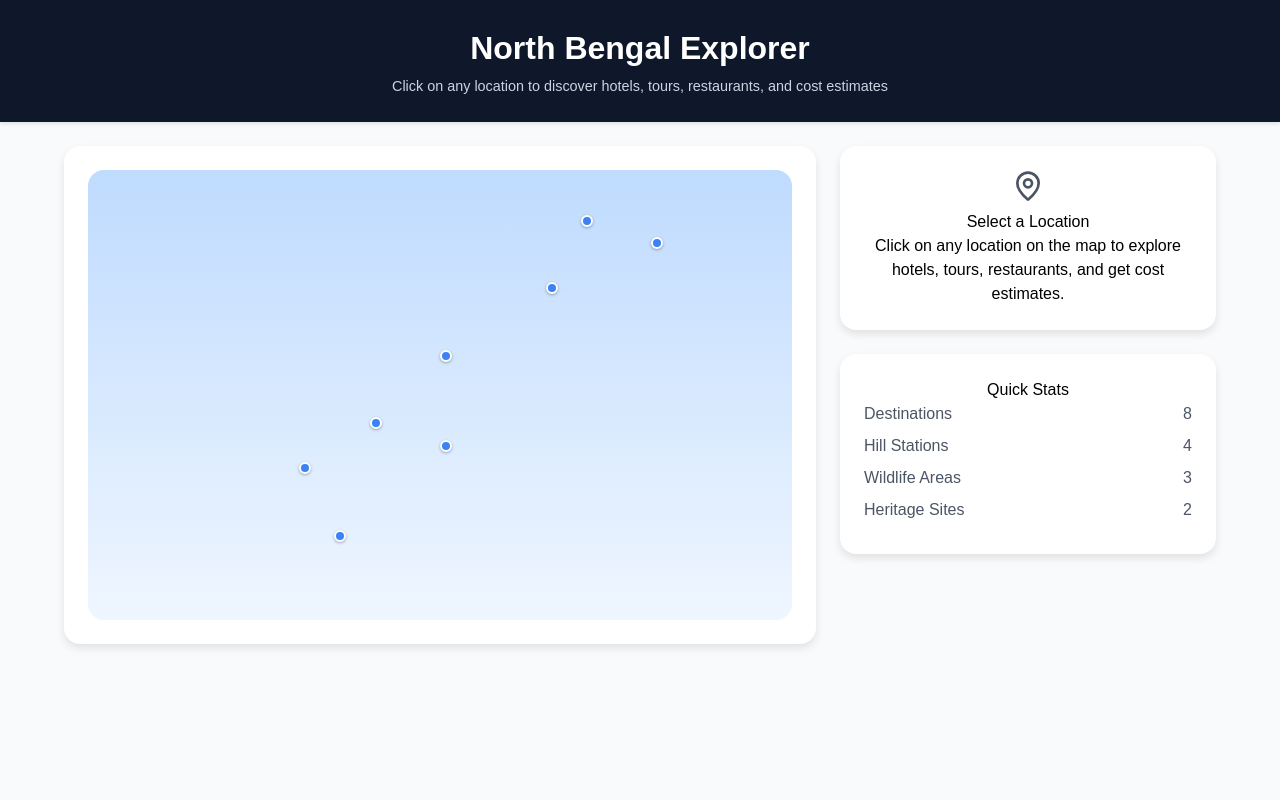
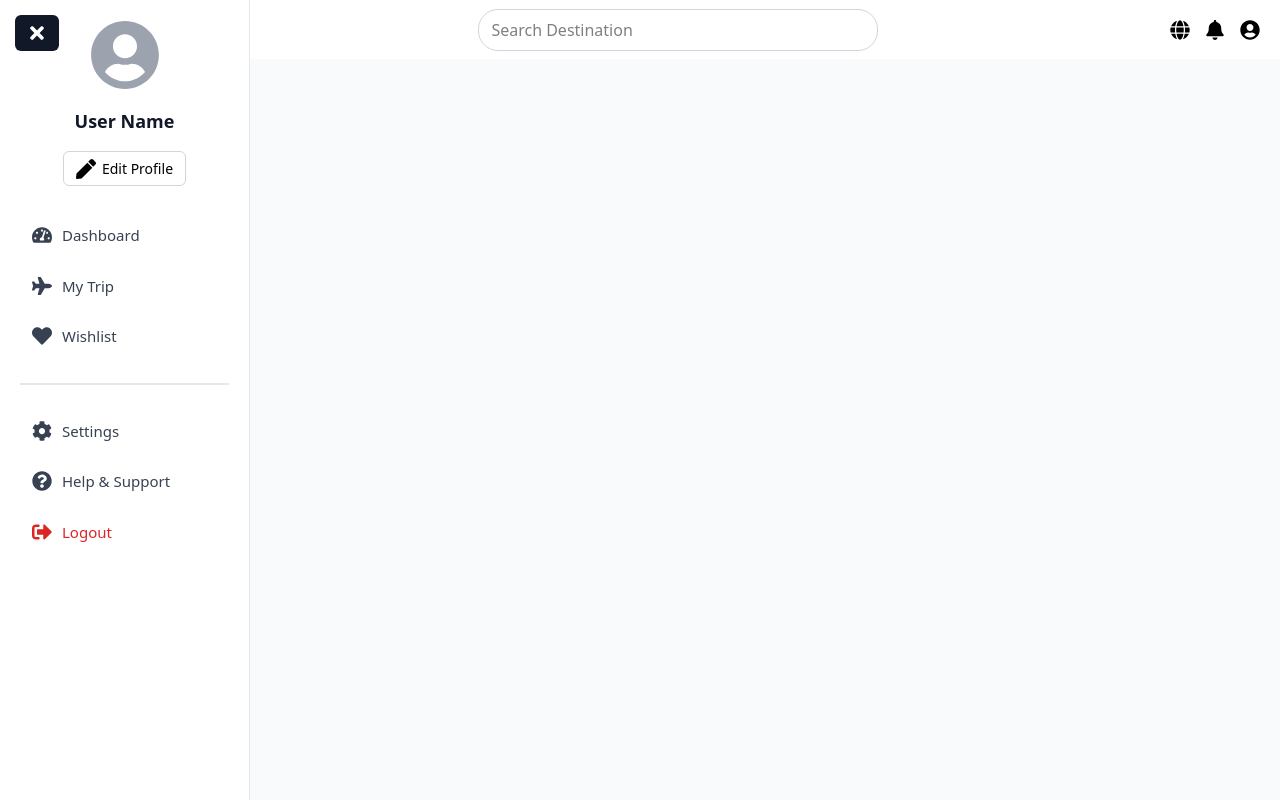
Before and after one commit to SIH2025-travel/Tourism, a React (Vite) app: page /home in a window 1280 px wide. Built offline with nearby package versions, Linux system fonts and the light colour scheme.

Commit message:
Home Page Design

```diff
--- a/src/App.jsx
+++ b/src/App.jsx
@@ -1,53 +1,79 @@
-import React from "react";
-import { BrowserRouter as Router, Routes, Route } from "react-router-dom";
-import LandingPage from "./Landing/LandingPage";
-import LoginPage from "./Signin/LoginPage";
-import SignUp from "./Signup/SignUp";
-import HomePage from "./Home/HomePage";
 
 
 
-function App() {
-  return (
-    <Router>
-      <Routes>
-
-        {/* Landing Page at root */}
-        <Route path="/" element={<LandingPage />} />
-
-        <Route path="/login" element={<LoginPage />} />
 
 
-        <Route path="/signup" element={<SignUp />} />
+import React from "react";
+import HomePage from "./Home/HomePage";
 
-        {/* Home Page */}
-        <Route path="/home" element={<HomePage />} />
-
-        {/* 404 Fallback */}
-        <Route
-          path="*"
-          element={
-            <div style={styles.notFound}>
-              <h1>404 - Page Not Found</h1>
-              <p>The page you are looking for does not exist.</p>
-            </div>
-          }
-        />
-
-      </Routes>
-    </Router>
-  );
+function App() {
+  return <HomePage />;
 }
 
-
-const styles = {
-  notFound: {
-    textAlign: "center",
-    marginTop: "100px",
-    fontFamily: "Arial, sans-serif",
-    color: "#333",
-  },
-};
+export default App;
 
 
-export default App;
+
+
+
+
+
+
+
+
+
+
+
+// import React from "react";
+// import { BrowserRouter as Router, Routes, Route } from "react-router-dom";
+// import LandingPage from "./Landing/LandingPage";
+// import LoginPage from "./Signin/LoginPage";
+// import SignUp from "./Signup/SignUp";
+// import HomePage from "./Home/HomePage";
+
+
+
+// function App() {
+//   return (
+//     <Router>
+//       <Routes>
+
+//         {/* Landing Page at root */}
+//         <Route path="/" element={<LandingPage />} />
+
+//         <Route path="/login" element={<LoginPage />} />
+
+
+//         <Route path="/signup" element={<SignUp />} />
+
+//         {/* Home Page */}
+//         <Route path="/home" element={<HomePage />} />
+
+//         {/* 404 Fallback */}
+//         <Route
+//           path="*"
+//           element={
+//             <div style={styles.notFound}>
+//               <h1>404 - Page Not Found</h1>
+//               <p>The page you are looking for does not exist.</p>
+//             </div>
+//           }
+//         />
+
+//       </Routes>
+//     </Router>
+//   );
+// }
+
+
+// const styles = {
+//   notFound: {
+//     textAlign: "center",
+//     marginTop: "100px",
+//     fontFamily: "Arial, sans-serif",
+//     color: "#333",
+//   },
+// };
+
+
+// export default App;
--- a/src/Home/HomePage.css
+++ b/src/Home/HomePage.css
@@ -1,152 +1,17 @@
-/* General */
 .homepage {
-  min-height: 100vh;
-  background-color: #f8fafc;
   display: flex;
   flex-direction: column;
-  align-items: center;
-  font-family: Arial, sans-serif;
+  height: 100vh;
 }
 
-/* Header */
-.homepage-header {
-  width: 100%;
-  background-color: #0f172a;
-  color: white;
-  padding: 1.5rem 0;
-  text-align: center;
-  box-shadow: 0 2px 4px rgba(0,0,0,0.1);
+/* body contains sidebar + content */
+.home-body {
+  display: flex;
+  flex: 1;
 }
 
-.homepage-header h1 {
-  font-size: 2rem;
-  font-weight: bold;
+.home-content {
+  flex: 1;
+  padding: 20px;
+  background: #f9fafb;
 }
-
-.homepage-header p {
-  margin-top: 0.25rem;
-  color: #cbd5e1;
-  font-size: 0.9rem;
-}
-
-/* Main Content */
-.homepage-main {
-  display: grid;
-  grid-template-columns: 1fr;
-  gap: 1.5rem;
-  width: 100%;
-  max-width: 1200px;
-  padding: 1.5rem;
-}
-
-@media(min-width: 768px) {
-  .homepage-main {
-    grid-template-columns: 2fr 1fr;
-  }
-}
-
-/* Map Card */
-.homepage-map-card {
-  background: white;
-  border-radius: 1rem;
-  padding: 1.5rem;
-  box-shadow: 0 4px 8px rgba(0,0,0,0.1);
-  position: relative;
-}
-
-.homepage-map {
-  width: 100%;
-  height: 450px;
-  border-radius: 1rem;
-  background: linear-gradient(to bottom, #bfdbfe, #eff6ff);
-  position: relative;
-  overflow: hidden;
-}
-
-/* Locations */
-.homepage-location {
-  position: absolute;
-  cursor: pointer;
-}
-
-.homepage-location-dot {
-  width: 0.75rem;
-  height: 0.75rem;
-  background-color: #3b82f6;
-  border-radius: 50%;
-  border: 2px solid white;
-  box-shadow: 0 1px 3px rgba(0,0,0,0.3);
-  transition: transform 0.2s;
-}
-
-.homepage-location:hover .homepage-location-dot {
-  transform: scale(1.25);
-}
-
-.homepage-location-label {
-  position: absolute;
-  left: 1.25rem;
-  top: 0;
-  background: white;
-  padding: 0.25rem 0.5rem;
-  border-radius: 0.5rem;
-  box-shadow: 0 1px 3px rgba(0,0,0,0.2);
-  font-size: 0.75rem;
-  color: #374151;
-  display: none;
-}
-
-.homepage-location:hover .homepage-location-label {
-  display: block;
-}
-
-/* Info Section */
-.homepage-info {
-  display: flex;
-  flex-direction: column;
-  gap: 1.5rem;
-}
-
-@media(min-width: 768px) {
-  .homepage-info {
-    flex-direction: column;
-  }
-}
-
-/* Cards */
-.homepage-card {
-  background: white;
-  border-radius: 1rem;
-  padding: 1.5rem;
-  box-shadow: 0 4px 8px rgba(0,0,0,0.1);
-  text-align: center;
-}
-
-.homepage-card-center {
-  display: flex;
-  flex-direction: column;
-  align-items: center;
-}
-
-.homepage-icon {
-  color: #4b5563;
-  margin-bottom: 0.5rem;
-}
-
-/* Quick Stats */
-.homepage-stats {
-  list-style: none;
-  padding: 0;
-  margin: 0;
-}
-
-.homepage-stats li {
-  display: flex;
-  justify-content: space-between;
-  margin-bottom: 0.5rem;
-  color: #4b5563;
-}
-
-.homepage-stats li span:last-child {
-  font-weight: 500;
-}
--- a/src/Home/HomePage.jsx
+++ b/src/Home/HomePage.jsx
@@ -1,66 +1,19 @@
 import React from "react";
-import { MapPin } from "lucide-react";
 import "./HomePage.css";
-
-const locations = [
-  { name: "Darjeeling", x: "70%", y: "10%" },
-  { name: "Kalimpong", x: "80%", y: "15%" },
-  { name: "Kurseong", x: "65%", y: "25%" },
-  { name: "Siliguri", x: "50%", y: "40%" },
-  { name: "Dooars", x: "40%", y: "55%" },
-  { name: "Jalpaiguri", x: "50%", y: "60%" },
-  { name: "Alipurduar", x: "30%", y: "65%" },
-  { name: "Cooch Behar", x: "35%", y: "80%" },
-];
+import Navbar from "./components/Navbar";
+import Sidebar from "./components/Sidebar";
 
 const HomePage = () => {
   return (
     <div className="homepage">
-      {/* Header */}
-      <header className="homepage-header">
-        <h1>North Bengal Explorer</h1>
-        <p>Click on any location to discover hotels, tours, restaurants, and cost estimates</p>
-      </header>
-
-      {/* Main Content */}
-      <main className="homepage-main">
-        {/* Map Section */}
-        <div className="homepage-map-card">
-          <div className="homepage-map">
-            {locations.map((loc, i) => (
-              <div
-                key={i}
-                className="homepage-location"
-                style={{ top: loc.y, left: loc.x }}
-              >
-                <div className="homepage-location-dot"></div>
-                <span className="homepage-location-label">{loc.name}</span>
-              </div>
-            ))}
-          </div>
-        </div>
-
-        {/* Info Section */}
-        <div className="homepage-info">
-          {/* Select a Location Card */}
-          <div className="homepage-card homepage-card-center">
-            <MapPin size={32} className="homepage-icon" />
-            <h2>Select a Location</h2>
-            <p>Click on any location on the map to explore hotels, tours, restaurants, and get cost estimates.</p>
-          </div>
-
-          {/* Quick Stats Card */}
-          <div className="homepage-card">
-            <h2>Quick Stats</h2>
-            <ul className="homepage-stats">
-              <li><span>Destinations</span> <span>8</span></li>
-              <li><span>Hill Stations</span> <span>4</span></li>
-              <li><span>Wildlife Areas</span> <span>3</span></li>
-              <li><span>Heritage Sites</span> <span>2</span></li>
-            </ul>
-          </div>
-        </div>
-      </main>
+      <Navbar />
+      <div className="home-body">
+        <Sidebar />
+        <main className="home-content">
+          <h1>Welcome to Home Page</h1>
+          <p>This is your main content area.</p>
+        </main>
+      </div>
     </div>
   );
 };
--- /dev/null
+++ b/src/Home/components/Navbar.css
@@ -0,0 +1,39 @@
+.navbar {
+  width: 100%;                  /* Full width */
+  height: 60px;
+  background: #fff;
+  border-bottom: 1px solid #fbfbfb;
+  display: flex;
+  align-items: center;
+  justify-content: space-between; /* Spread items left-center-right */
+  padding: 0 20px;
+  box-sizing: border-box;
+}
+
+.logo {
+  font-size: 20px;
+  font-weight: bold;
+  margin-left: 50px; /* adjust the value as needed */
+}
+
+.nav-center input {
+  width: 400px;
+  padding: 8px 12px;
+  border-radius: 20px;
+  border: 1px solid #d1d5db;
+}
+
+.nav-right {
+  display: flex;
+  align-items: center;
+  gap: 15px;
+}
+
+.icon {
+  font-size: 20px;
+  cursor: pointer;
+}
+
+.profile-text {
+  font-weight: 500;
+}
--- /dev/null
+++ b/src/Home/components/Navbar.jsx
@@ -0,0 +1,24 @@
+import React from "react";
+import "./Navbar.css";
+import { FaBell, FaGlobe, FaUserCircle } from "react-icons/fa";
+
+const Navbar = () => {
+  return (
+    <header className="navbar">
+      <div className="nav-left">
+        <h2 className="logo">Logo/Name</h2>
+      </div>
+      <div className="nav-center">
+        <input type="text" placeholder="Search Destination" />
+      </div>
+      <div className="nav-right">
+        <FaGlobe className="icon" />
+        <FaBell className="icon" />
+        <FaUserCircle className="icon" />
+
+      </div>
+    </header>
+  );
+};
+
+export default Navbar;
--- /dev/null
+++ b/src/Home/components/Sidebar.css
@@ -0,0 +1,117 @@
+/* Sidebar container */
+.sidebar {
+  position: fixed;
+  top: 0;
+  left: 0;
+  width: 250px;
+  background: #fff;
+  border-right: 1px solid #e5e7eb;
+  height: 100vh;
+  display: flex;
+  flex-direction: column;
+  padding: 20px;
+  transition: transform 0.3s ease-in-out;
+  z-index: 1000;
+}
+
+/* When sidebar is closed */
+.sidebar.closed {
+  transform: translateX(-100%);
+}
+
+/* Profile Section */
+.profile-section {
+  display: flex;
+  flex-direction: column;
+  align-items: center;
+  text-align: center;
+  margin-bottom: 30px;
+}
+
+.profile-pic {
+  font-size: 70px;
+  color: #9ca3af;
+  margin-bottom: 10px;
+}
+
+.user-name {
+  font-size: 18px;
+  font-weight: 600;
+  color: #111827;
+  margin: 8px 0;
+}
+
+.edit-btn {
+  display: flex;
+  align-items: center;
+  justify-content: center;
+  gap: 6px;
+  margin-top: 8px;
+  padding: 6px 12px;
+  font-size: 14px;
+  font-weight: 500;
+  border: 1px solid #d1d5db;
+  border-radius: 6px;
+  background: white;
+  cursor: pointer;
+  transition: background 0.2s ease-in-out;
+}
+
+.edit-btn:hover {
+  background: #f3f4f6;
+}
+
+
+
+/* Menu */
+.menu {
+  display: flex;
+  flex-direction: column;
+  gap: 12px;
+}
+
+.menu-item {
+  display: flex;
+  align-items: center;
+  gap: 10px;
+  padding: 8px 12px;
+  text-decoration: none;
+  font-size: 15px;
+  font-weight: 500;
+  color: #374151;
+  border-radius: 6px;
+  transition: background 0.2s ease-in-out;
+}
+
+.menu-item:hover {
+  background: #f3f4f6;
+}
+
+.menu-item.logout {
+  color: #dc2626;
+}
+
+hr {
+  margin: 15px 0;
+  border: 0.5px solid #e5e7eb;
+}
+
+/* Toggle Button */
+.toggle-btn {
+  position: fixed;
+  top: 15px;
+  left: 15px;
+  font-size: 20px;
+  background: #111827;
+  color: #fff;
+  border: none;
+  padding: 8px 12px;
+  border-radius: 6px;
+  cursor: pointer;
+  z-index: 1100;
+  transition: background 0.2s ease-in-out;
+}
+
+.toggle-btn:hover {
+  background: #374151;
+}
--- /dev/null
+++ b/src/Home/components/Sidebar.jsx
@@ -0,0 +1,64 @@
+import React, { useState } from "react";
+import {
+  FaUserCircle,
+  FaPen,
+  FaPlane,
+  FaHeart,
+  FaCog,
+  FaQuestionCircle,
+  FaSignOutAlt,
+  FaTachometerAlt,
+  FaBars,
+  FaTimes
+} from "react-icons/fa";
+import "./Sidebar.css";
+
+const Sidebar = () => {
+  const [isOpen, setIsOpen] = useState(true);
+
+  return (
+    <>
+      {/* Toggle Button */}
+      <button className="toggle-btn" onClick={() => setIsOpen(!isOpen)}>
+        {isOpen ? <FaTimes /> : <FaBars />}
+      </button>
+
+      {/* Sidebar */}
+      <aside className={`sidebar ${isOpen ? "open" : "closed"}`}>
+        {/* Profile Section */}
+        <div className="profile-section">
+          <FaUserCircle className="profile-pic" />
+          <h3 className="user-name">User Name</h3>
+          <button className="edit-btn">
+            <FaPen className="icon" /> Edit Profile
+          </button>
+        </div>
+
+        {/* Menu Section */}
+        <nav className="menu">
+          <a href="#" className="menu-item">
+            <FaTachometerAlt className="icon" /> Dashboard
+          </a>
+          <a href="#" className="menu-item">
+            <FaPlane className="icon" /> My Trip
+          </a>
+          <a href="#" className="menu-item">
+            <FaHeart className="icon" /> Wishlist
+          </a>
+          <hr />
+          <a href="#" className="menu-item">
+            <FaCog className="icon" /> Settings
+          </a>
+          <a href="#" className="menu-item">
+            <FaQuestionCircle className="icon" /> Help & Support
+          </a>
+          <a href="#" className="menu-item logout">
+            <FaSignOutAlt className="icon" /> Logout
+          </a>
+        </nav>
+      </aside>
+    </>
+  );
+};
+
+export default Sidebar;
```
